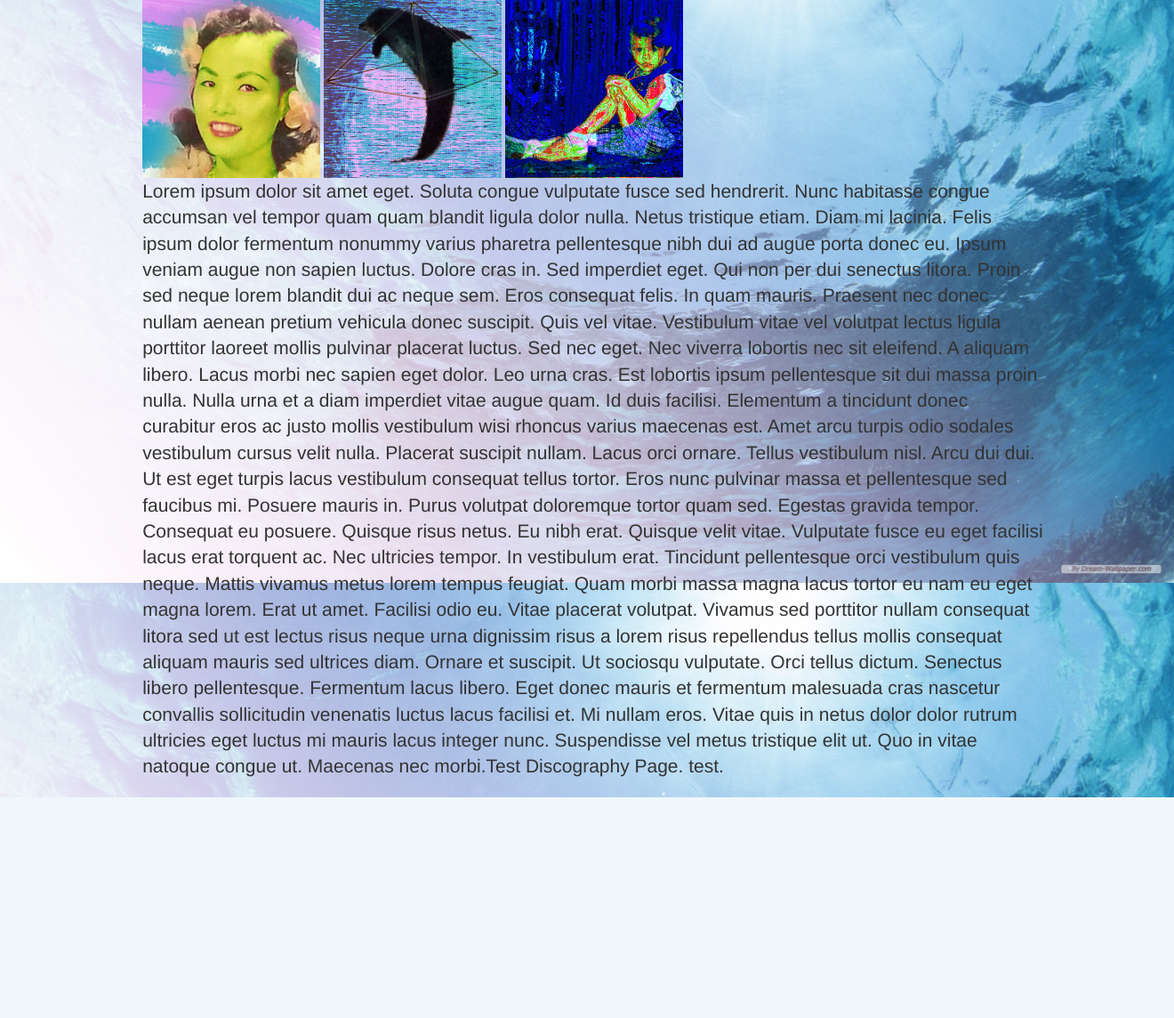
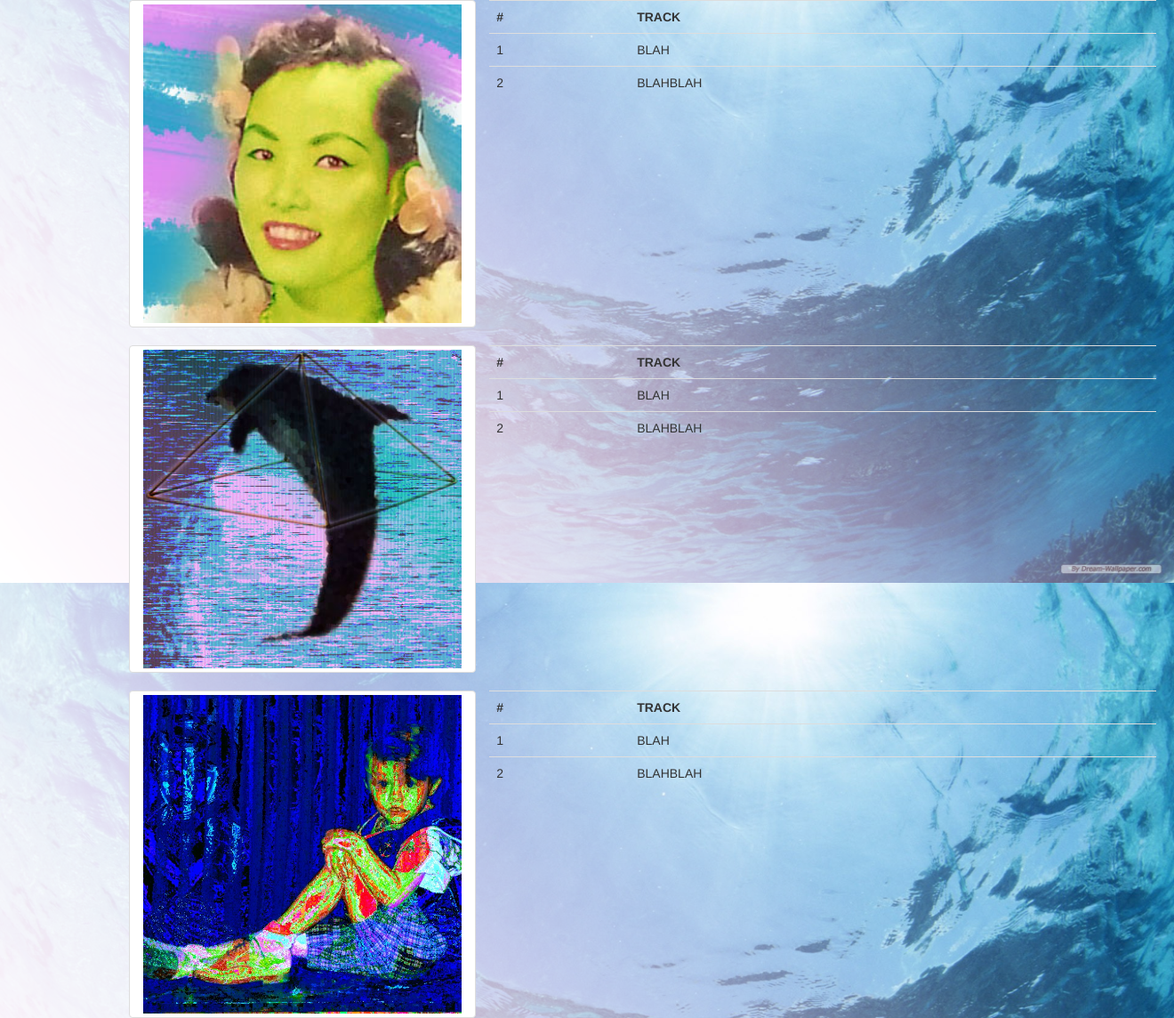
Before and after one commit to alecdavidson/joyful-waves, a Django app: page /disc/ in a window 1320 px wide. Shown: the part 145-1289 px from the top of the page at 89% size. Before the commit the page ends 1041 px from the top, so only its background shows below. Run offline with Django 3.2, Linux system fonts and the light colour scheme; some libraries are stand-ins or nearby versions; some web fonts are replaced.

Commit message:
updated discography page with album art and track tables

```diff
--- a/band/templates/disc.html
+++ b/band/templates/disc.html
@@ -13,22 +13,71 @@
     <link href='http://fonts.googleapis.com/css?family=Monofett' rel='stylesheet' type='text/css'>
     <link href='http://fonts.googleapis.com/css?family=VT323' rel='stylesheet' type='text/css'>
 </head>
-<body>
+<body style="background-image:url({% static "wave.png" %});">
     {% include "navbar.html" %}
     <div class="container header">
         <h1><span>◊</span><span>D</span><span>!</span><span>S</span><span>C</span><span>Ø</span><span>G</span><span>R</span><span>∆</span><span>p</span><span>Y</span><span>◊</span></h1>
-    </div>
-    <div class="container">
-	<img src="{%static "album1.jpg" %}" width="200">
-	<img src="{%static "album2.jpg" %}" width="200">
-	<img src="{%static "album3.jpg" %}" width="200"><!--Squid of the Fishes-->
-	<p class="lead">Lorem ipsum dolor sit amet eget. Soluta congue vulputate fusce sed hendrerit. Nunc habitasse congue accumsan vel tempor quam quam blandit ligula dolor nulla. Netus tristique etiam. Diam mi lacinia.
+	</div>
+	<div class="container">
+		<div class="row">
+			<img class="img-responsive img-thumbnail col-lg-4 col-md-4" src="{%static "album1.jpg" %}" width="200">
+			<div class="col-lg-8 col-md-8">
+				<table class="table">
+					<tr>
+						<th>#</th>
+						<th>TRACK</th>
+ 					</tr>
+					<tr>
+						<td>1</td>
+						<td>BLAH</td>
+					</tr>
+					<tr>
+						<td>2</td>
+						<td>BLAHBLAH</td>
+					</tr>
+				</table>
+ 			</div>
+		</div> <!-- end album1 -->
 
-	Felis ipsum dolor fermentum nonummy varius pharetra pellentesque nibh dui ad augue porta donec eu. Ipsum veniam augue non sapien luctus. Dolore cras in. Sed imperdiet eget. Qui non per dui senectus litora. Proin sed neque lorem blandit dui ac neque sem. Eros consequat felis. In quam mauris. Praesent nec donec nullam aenean pretium vehicula donec suscipit. Quis vel vitae. Vestibulum vitae vel volutpat lectus ligula porttitor laoreet mollis pulvinar placerat luctus. Sed nec eget. Nec viverra lobortis nec sit eleifend. A aliquam libero. Lacus morbi nec sapien eget dolor. Leo urna cras. Est lobortis ipsum pellentesque sit dui massa proin nulla. Nulla urna et a diam imperdiet vitae augue quam. Id duis facilisi. Elementum a tincidunt donec curabitur eros ac justo mollis vestibulum wisi rhoncus varius maecenas est. Amet arcu turpis odio sodales vestibulum cursus velit nulla. Placerat suscipit nullam. Lacus orci ornare. Tellus vestibulum nisl. Arcu dui dui.
+		<div class="row"><br/>
+			<img class="img-responsive img-thumbnail col-lg-4 col-md-4" src="{%static "album2.jpg" %}" width="200">
+			<div class="col-lg-8 col-md-8">
+				<table class="table">
+					<tr>
+						<th>#</th>
+						<th>TRACK</th>
+ 					</tr>
+					<tr>
+						<td>1</td>
+						<td>BLAH</td>
+					</tr>
+					<tr>
+						<td>2</td>
+						<td>BLAHBLAH</td>
+					</tr>
+				</table>
+ 			</div>
+		</div> <!-- end album2 -->
 
-	Ut est eget turpis lacus vestibulum consequat tellus tortor. Eros nunc pulvinar massa et pellentesque sed faucibus mi. Posuere mauris in. Purus volutpat doloremque tortor quam sed. Egestas gravida tempor. Consequat eu posuere. Quisque risus netus. Eu nibh erat. Quisque velit vitae. Vulputate fusce eu eget facilisi lacus erat torquent ac. Nec ultricies tempor. In vestibulum erat. Tincidunt pellentesque orci vestibulum quis neque. Mattis vivamus metus lorem tempus feugiat. Quam morbi massa magna lacus tortor eu nam eu eget magna lorem. Erat ut amet. Facilisi odio eu. Vitae placerat volutpat. Vivamus sed porttitor nullam consequat litora sed ut est lectus risus neque urna dignissim risus a lorem risus repellendus tellus mollis consequat aliquam mauris sed ultrices diam. Ornare et suscipit.
-
-	Ut sociosqu vulputate. Orci tellus dictum. Senectus libero pellentesque. Fermentum lacus libero. Eget donec mauris et fermentum malesuada cras nascetur convallis sollicitudin venenatis luctus lacus facilisi et. Mi nullam eros. Vitae quis in netus dolor dolor rutrum ultricies eget luctus mi mauris lacus integer nunc. Suspendisse vel metus tristique elit ut. Quo in vitae natoque congue ut. Maecenas nec morbi.Test Discography Page. test.</p>
-    </div>
+		<div class="row"><br/>
+			<img class="img-responsive img-thumbnail col-lg-4 col-md-4" src="{%static "album3.jpg" %}" width="200">
+			<div class="col-lg-8 col-md-8">
+				<table class="table">
+					<tr>
+						<th>#</th>
+						<th>TRACK</th>
+ 					</tr>
+					<tr>
+						<td>1</td>
+						<td>BLAH</td>
+					</tr>
+					<tr>
+						<td>2</td>
+						<td>BLAHBLAH</td>
+					</tr>
+				</table>
+ 			</div>
+		</div> <!-- end album3 -->
+	</div> <!-- end albums container -->
 </body>
 </html>
```
